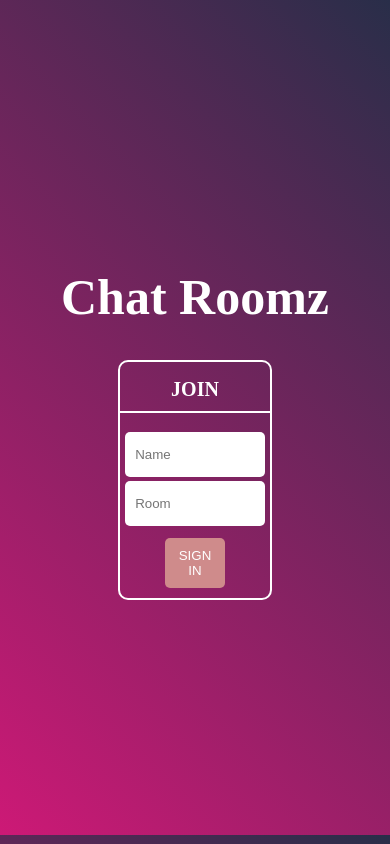
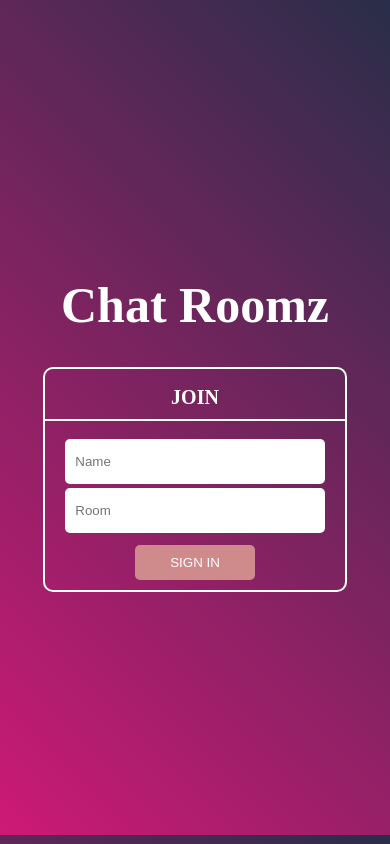
Before and after one commit to zacklow28/chat-roomz-react-app, a React (Create React App) app: page / in a window 390 px wide. Built offline with nearby package versions, Linux system fonts and the light colour scheme; what emoji-js would draw is missing.

Commit message:
Improve look on mobile

```diff
--- a/src/components/Join.module.css
+++ b/src/components/Join.module.css
@@ -56,3 +56,11 @@
     background: #df6b6b;
     font-size: 14px;
 }
+
+@media (min-width: 320px) and (max-width: 480px) {
+    .innerContainer {
+        width: 80%;
+        border: 2px solid white;
+        border-radius: 10px;
+    }
+}
```
Also changed, not shown: 1 other file (tests, documents, lock files or other folders).
